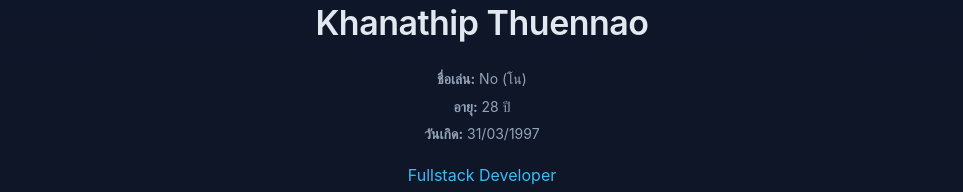
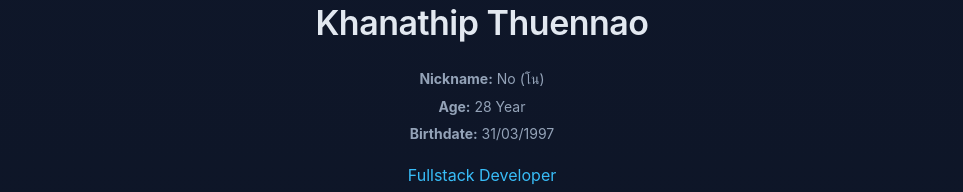
Before and after one commit to nanokhanathip/khanathip.github.io, a plain HTML site: page index.html in a window 1280 px wide. Shown: the part 222-414 px from the top of the page, without its empty margins (158-1121 px from the left). Drawn offline with Linux system fonts and the light colour scheme.

Commit message:
Add files via upload

```diff
--- a/index.html
+++ b/index.html
@@ -19,9 +19,9 @@
   <h1 id="name"></h1>
 
     <div class="personal-info">
-    <p><strong>ชื่อเล่น:</strong> <span id="nickname"></span></p>
-    <p><strong>อายุ:</strong> <span id="age"></span> ปี</p>
-    <p><strong>วันเกิด:</strong> <span id="birthdate"></span></p>
+    <p><strong>Nickname:</strong> <span id="nickname"></span></p>
+    <p><strong>Age:</strong> <span id="age"></span> Year</p>
+    <p><strong>Birthdate:</strong> <span id="birthdate"></span></p>
   </div>
 
   <p class="title" id="title"></p>
```
